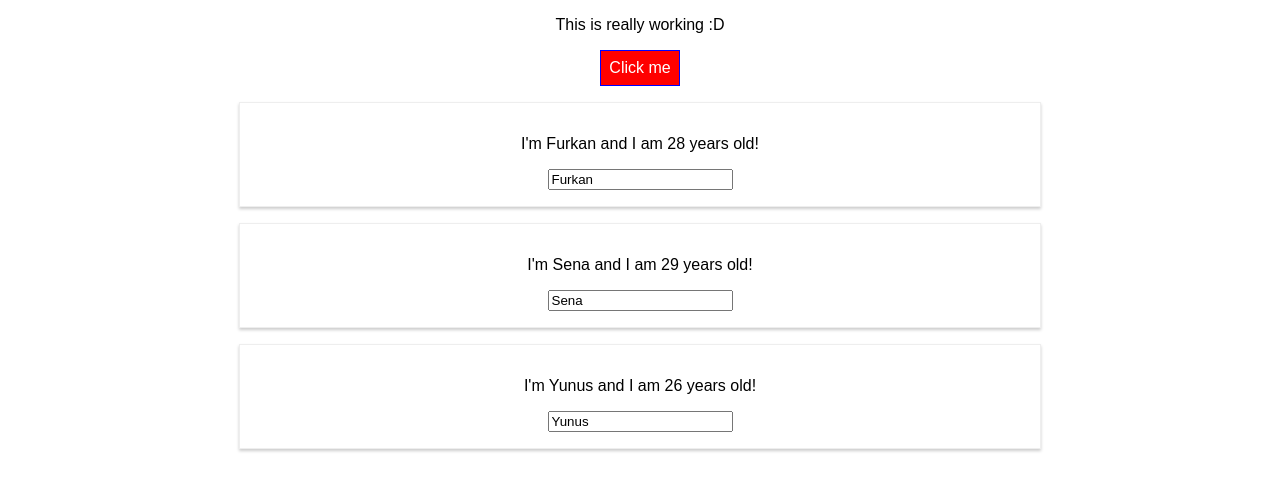
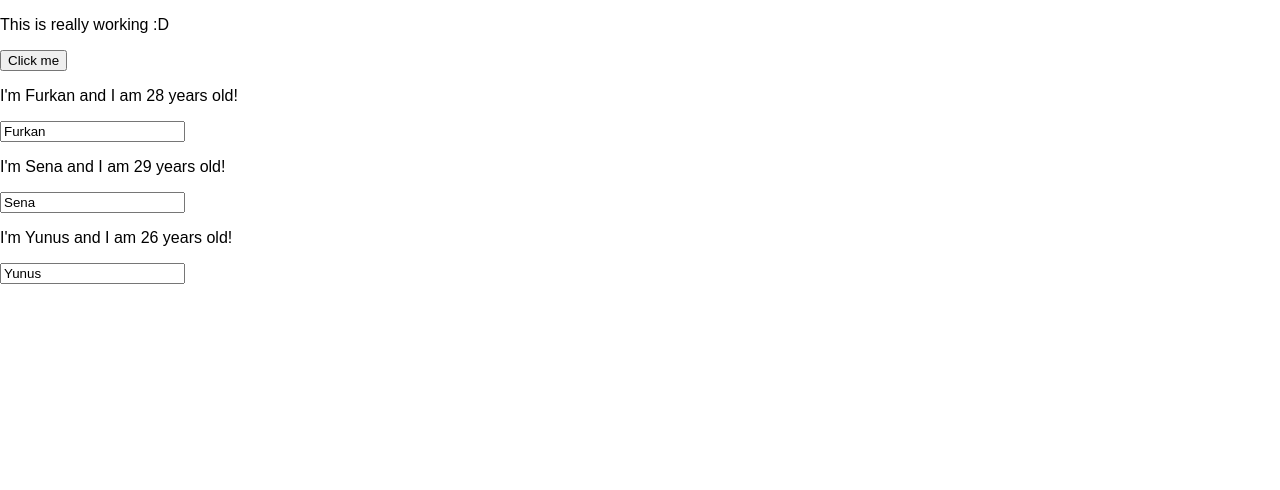
Before and after one commit to RoyalDevGit/Blog, a React app: page / in a window 1280 px wide. Shown: the top 490 px of the page. Built offline with nearby package versions, Linux system fonts and the light colour scheme.

Commit message:
applying css modules

```diff
--- a/src/App.css
+++ b/src/App.css
@@ -8,3 +8,24 @@
 .bold {
   font-weight: bold;
 }
+
+.App button {
+  color: white;
+  background-color: green;
+  font: inherit;
+  border: 1px solid blue;
+  cursor: pointer;
+  padding: 8px;
+  width: 100px
+}
+.App button:hover {
+  background-color:  lightgreen;
+  color:black;
+}
+.App button.Red {
+  background-color: red;
+}
+.App button.Red:hover {
+  background-color: coral;
+  color:black;
+}
--- a/src/App.js
+++ b/src/App.js
@@ -1,5 +1,5 @@
 import React, { Component } from 'react';
-import './App.css';
+import classes from './App.css';
 import Person from './Person/Person';
 
 class App extends Component {
@@ -43,16 +43,8 @@ class App extends Component {
     });
   }
   render() {
-    const style = {
-      backgroundColor: 'green',
-      color: 'white',
-      font: 'inherit',
-      border: '1px solid blue',
-      cursor: 'pointer',
-      padding: '8px'
-    };
     let persons = null;
-
+    let btnClass = '';
     if (this.state.showPersons) {
       persons = (
         <div>
@@ -71,24 +63,22 @@ class App extends Component {
           }
         </div>
       );
-
-      style.backgroundColor = 'red';
-
+      btnClass = classes.Red;
     }
 
-    const classes = [];
+    const classes_ = [];
     if (this.state.persons.length <= 2) {
-      classes.push('red'); // classes = ['red]
+      classes_.push(classes.red); // classes = ['red]
     }
     if (this.state.persons.length <= 1) {
-      classes.push('bold'); // classes = ['red', 'bold']
+      classes_.push(classes.bold); // classes = ['red', 'bold']
     }
-
+    console.log(classes)
     return (
 
-      <div className="App" >
-        <p className={classes.join(' ')}>This is really working :D </p>
-        <button style={style}
+      <div className={classes.App} >
+        <p className={classes_.join(' ')}>This is really working :D </p>
+        <button className={btnClass}
           onClick={this.togglePersonHandler}>Click me</button>
         {persons}
       </div>
--- a/src/Person/Person.css
+++ b/src/Person/Person.css
@@ -1,8 +1,15 @@
 .Person {
-    width: 60%;
+    width: 30%;
     margin: 16px auto;
     border: 1px solid #eee;
     box-shadow: 0 2px 3px #ccc;
+    padding: 0 20px;
     padding: 16px;
     text-align: center;
 }
+
+@media (min-width: 500px) {
+    .Person {
+        width: 450px;
+    }
+}
--- a/src/Person/Person.js
+++ b/src/Person/Person.js
@@ -1,8 +1,8 @@
 import React from 'react';
-import './Person.css';
+import classes from './Person.css';
 const person = (props) => {
     return (
-        <div className="Person">
+        <div className={classes.Person}>
             <p onClick={props.click}>I'm {props.name} and I am {props.age} years old!</p>
             <p>{props.children}</p>
             <input type="text" onChange={props.change} value={props.name} />
```
